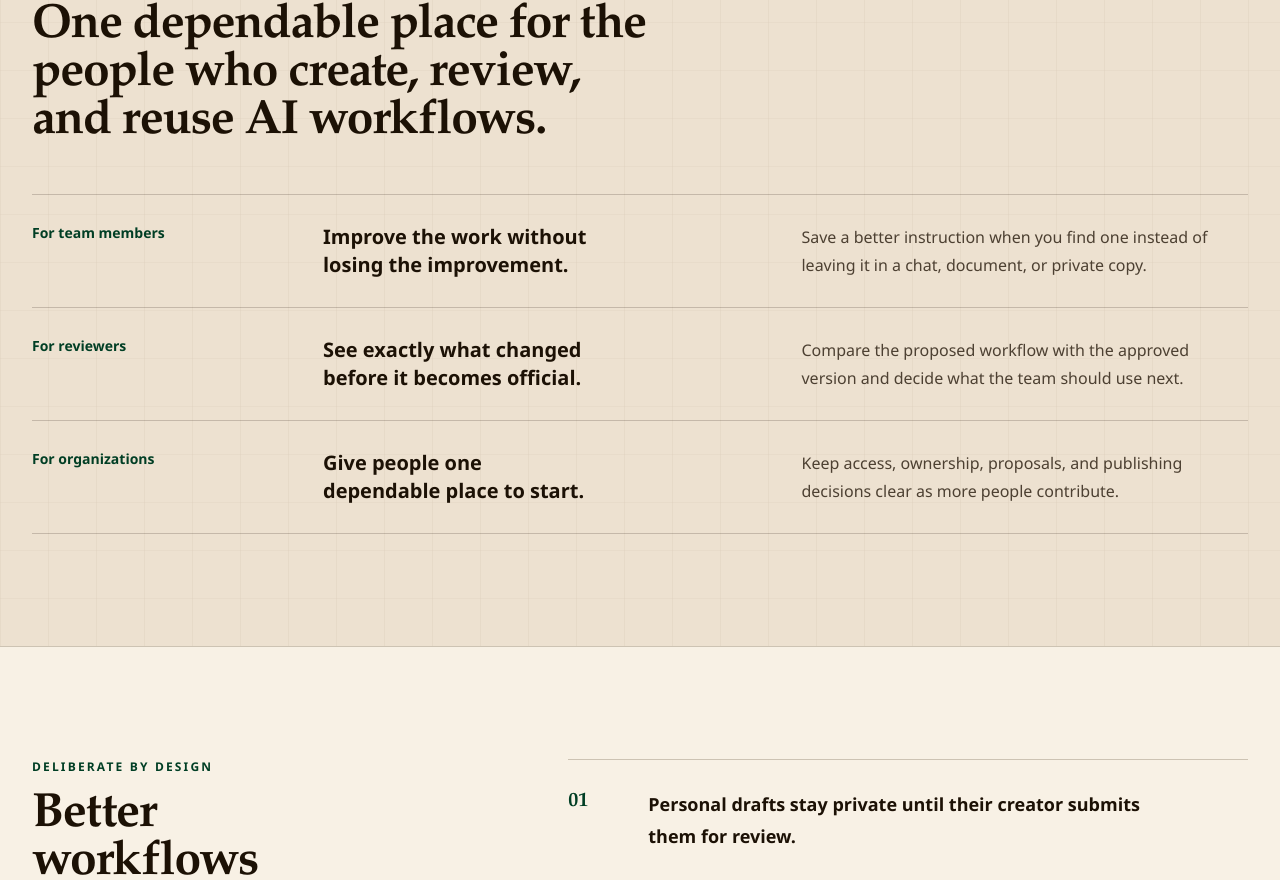
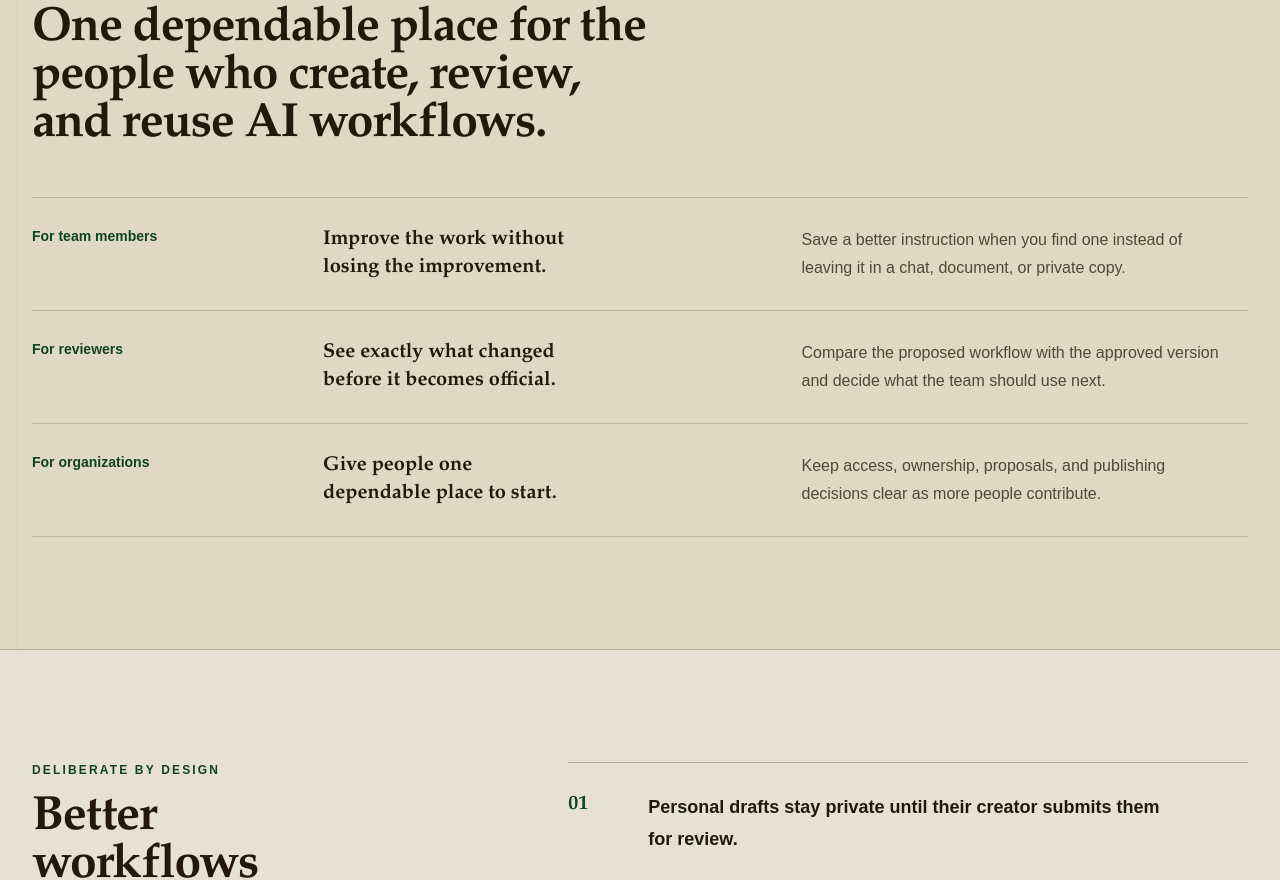
Before and after one commit to weber-stephen/SkillDockyard, a Next.js app: page / in a window 1280 px wide. Shown: the part 1657-2537 px from the top of the page. Built offline with nearby package versions, Linux system fonts and the light colour scheme; no server answers.

Commit message:
Design exploration 04: Paper Trail

```diff
--- a/src/app/globals.css
+++ b/src/app/globals.css
@@ -1,20 +1,20 @@
 @import "tailwindcss";
 
 :root {
-  --background: oklch(0.96 0.018 84);
-  --foreground: oklch(0.19 0.03 70);
-  --panel: oklch(0.985 0.01 84);
-  --primary: oklch(0.32 0.075 159);
-  --primary-foreground: oklch(0.985 0.01 84);
-  --secondary: oklch(0.88 0.035 74);
-  --secondary-foreground: oklch(0.22 0.03 70);
-  --muted: oklch(0.91 0.018 80);
-  --muted-foreground: oklch(0.46 0.025 70);
-  --destructive: oklch(0.55 0.17 28);
-  --destructive-foreground: oklch(0.98 0.01 84);
-  --border: oklch(0.82 0.025 78);
-  --input: oklch(0.82 0.025 78);
-  --ring: oklch(0.52 0.08 159);
+  --background: oklch(0.91 0.018 83);
+  --foreground: oklch(0.22 0.028 62);
+  --panel: oklch(0.975 0.012 83);
+  --primary: oklch(0.34 0.075 153);
+  --primary-foreground: oklch(0.98 0.009 83);
+  --secondary: oklch(0.86 0.035 91);
+  --secondary-foreground: oklch(0.27 0.032 67);
+  --muted: oklch(0.92 0.016 84);
+  --muted-foreground: oklch(0.46 0.027 67);
+  --destructive: oklch(0.46 0.13 27);
+  --destructive-foreground: oklch(0.98 0.009 83);
+  --border: oklch(0.74 0.028 78);
+  --input: oklch(0.68 0.03 74);
+  --ring: oklch(0.49 0.09 153);
 }
 
 @theme inline {
@@ -32,41 +32,118 @@
   --color-border: var(--border);
   --color-input: var(--input);
   --color-ring: var(--ring);
-  --font-sans: "Avenir Next", Avenir, "Segoe UI", sans-serif;
-  --font-display: "Iowan Old Style", "Palatino Linotype", "Book Antiqua", Palatino, Georgia, serif;
+  --font-sans: "Avenir Next", Avenir, sans-serif;
+  --font-display: "Iowan Old Style", "Palatino Linotype", Georgia, serif;
 }
 
-* {
-  box-sizing: border-box;
+* { box-sizing: border-box; }
+html { scroll-behavior: smooth; }
+body {
+  margin: 0;
+  color: var(--foreground);
+  background:
+    linear-gradient(90deg, transparent calc(50% - 39rem), color-mix(in oklch, var(--border), transparent 78%) calc(50% - 39rem), color-mix(in oklch, var(--border), transparent 78%) calc(50% - 39rem + 1px), transparent calc(50% - 39rem + 1px)),
+    var(--background);
 }
 
-body {
-  margin: 0;
-  background:
-    linear-gradient(90deg, color-mix(in oklch, var(--border), transparent 66%) 1px, transparent 1px) 0 0 / 48px 48px,
-    linear-gradient(0deg, color-mix(in oklch, var(--border), transparent 72%) 1px, transparent 1px) 0 0 / 48px 48px,
-    var(--background);
-  color: var(--foreground);
+a { color: inherit; text-decoration: none; }
+code, pre { font-family: "SFMono-Regular", Consolas, monospace; }
+.bg-primary.text-white { color: var(--primary-foreground) !important; }
+.bg-destructive.text-destructive-foreground { color: var(--destructive-foreground) !important; }
+.font-black { font-weight: 700 !important; }
+.rounded-md { border-radius: 0.125rem !important; }
+.rounded-sm { border-radius: 0 !important; }
+
+.app-sidebar {
+  width: 15rem !important;
+  padding-inline: 1.5rem !important;
+  background: var(--panel) !important;
+  border-right: 1px solid var(--border) !important;
+  backdrop-filter: none !important;
+}
+.app-main { padding-left: 15rem !important; }
+.app-sidebar .brand-mark { padding-bottom: 1.5rem; border-bottom: 1px solid var(--border); }
+.app-sidebar .brand-symbol { border-radius: 50% !important; }
+.app-sidebar .sidebar-primary-action { border-radius: 999px !important; }
+.app-sidebar .nav-section h2 { padding-left: 0; font-family: "Iowan Old Style", Georgia, serif; font-style: italic; font-weight: 400; letter-spacing: 0; text-transform: none; }
+.app-sidebar nav a { padding-left: 0; border-bottom: 1px solid transparent; border-radius: 0 !important; }
+.app-sidebar nav a[aria-current="page"] { background: transparent !important; border-bottom-color: var(--primary); color: var(--primary); }
+
+.app-main > div:first-child { background: var(--panel); }
+.app-content {
+  max-width: 84rem;
+  min-height: calc(100dvh - 4rem);
+  padding: clamp(2rem, 4vw, 4.5rem) clamp(1.25rem, 4vw, 5rem) 5rem;
+  background: var(--panel);
+  box-shadow: 0 0 0 1px color-mix(in oklch, var(--border), transparent 28%), 0 1rem 4rem color-mix(in oklch, var(--foreground), transparent 91%);
 }
 
-@layer base {
-  html {
-    scroll-behavior: smooth;
-  }
+main h1,
+main h2,
+main h3 { font-family: "Iowan Old Style", "Palatino Linotype", Georgia, serif; }
 
-  a {
-    color: inherit;
-    text-decoration: none;
-  }
+main header h1 {
+  max-width: 19ch;
+  font-size: clamp(3.1rem, 5.6vw, 6.2rem) !important;
+  font-weight: 600 !important;
+  line-height: 0.93 !important;
+  letter-spacing: -0.045em !important;
+  text-wrap: balance;
+}
+
+.dashboard-hero { grid-template-columns: 1fr !important; }
+.dashboard-hero > div:first-child { display: grid; grid-template-columns: minmax(0, 1fr) auto; align-items: end; column-gap: 2rem; }
+.dashboard-hero > div:first-child > div:nth-child(2) { grid-column: 1 / -1; }
+.dashboard-hero .dashboard-actions { align-self: end; }
+.metric-grid { grid-template-columns: repeat(4, minmax(0, 1fr)) !important; gap: 0 !important; border-top: 1px solid var(--foreground); border-bottom: 1px solid var(--foreground); }
+.metric-card { border: 0 !important; border-right: 1px solid var(--border) !important; background: transparent !important; }
+.metric-card:last-child { border-right: 0 !important; }
+.metric-card > div:last-child { font-family: "Iowan Old Style", Georgia, serif; font-weight: 400 !important; }
+
+.review-spotlight { border-width: 1px 0 !important; background: transparent !important; padding-inline: 0 !important; }
+.version-summary { border: 0 !important; border-left: 1px solid var(--border) !important; background: transparent !important; }
+.lifecycle-steps { gap: 0 !important; border-top: 1px solid var(--border); }
+.lifecycle-step { border: 0 !important; border-right: 1px solid var(--border) !important; background: transparent !important; padding-left: 0 !important; }
+.lifecycle-step + .lifecycle-step { padding-left: 1.25rem !important; }
+
+button, a, input, textarea, select { transition: color 180ms ease, background-color 180ms ease, border-color 180ms ease, transform 180ms ease; }
+button:active, a:active { transform: translateY(1px); }
+:focus-visible { outline: 2px solid var(--ring) !important; outline-offset: 4px; }
+input, textarea, select { background: oklch(0.99 0.006 83) !important; }
+
+table { font-variant-numeric: tabular-nums; }
+thead { border-top: 1px solid var(--foreground); border-bottom: 1px solid var(--foreground); }
+th { font-family: "Iowan Old Style", Georgia, serif; font-size: 0.75rem !important; font-style: italic; letter-spacing: 0 !important; text-transform: none !important; }
+tbody tr:nth-child(even) { background: color-mix(in oklch, var(--muted), transparent 52%); }
+tbody tr:hover { background: var(--secondary) !important; }
+pre { border-left: 3px solid var(--primary); }
+
+@media (max-width: 1023px) {
+  .app-main { padding-left: 0 !important; }
+  .app-content { box-shadow: none; }
+}
+
+@media (max-width: 760px) {
+  .app-content { padding-inline: 1rem; }
+  main header h1 { font-size: clamp(2.65rem, 13vw, 4.2rem) !important; }
+  .dashboard-hero > div:first-child { display: block; }
+  .dashboard-actions { margin-top: 1.25rem; }
+  .metric-grid { grid-template-columns: repeat(2, minmax(0, 1fr)) !important; }
+  .metric-card:nth-child(2) { border-right: 0 !important; }
+  .metric-card:nth-child(-n+2) { border-bottom: 1px solid var(--border) !important; }
+  table thead { display: none; }
+  table, tbody, tr, td { display: block; width: 100%; }
+  tbody tr { padding: 0.9rem 0; border-bottom: 1px solid var(--foreground) !important; }
+  tbody td { display: grid; grid-template-columns: 6.5rem minmax(0, 1fr); gap: 0.75rem; padding: 0.4rem 0 !important; }
+  tbody td::before { color: var(--muted-foreground); font-family: "Iowan Old Style", Georgia, serif; font-size: 0.75rem; font-style: italic; }
+  tbody td:nth-child(1)::before { content: "Skill"; }
+  tbody td:nth-child(2)::before { content: "Relationship"; }
+  tbody td:nth-child(3)::before { content: "Status"; }
+  tbody td:nth-child(4)::before { content: "Current change"; }
+  tbody td:nth-child(5)::before { content: "Updated"; }
 }
 
 @media (prefers-reduced-motion: reduce) {
-  html {
-    scroll-behavior: auto;
-  }
+  html { scroll-behavior: auto; }
+  *, *::before, *::after { transition-duration: 0.01ms !important; }
 }
-
-code,
-pre {
-  font-family: "SFMono-Regular", Consolas, "Liberation Mono", monospace;
-}
--- a/src/app/submit/page.tsx
+++ b/src/app/submit/page.tsx
@@ -28,7 +28,7 @@ export default async function SubmitPage() {
                 <Library className="h-4 w-4" />
               </Link>
             </Button>
-            <Button asChild variant="outline"><Link href="/submit/update">Propose an update<ArrowRight className="h-4 w-4" /></Link></Button>
+            <Button asChild variant="outline"><Link href="/submit/update">Submit an update<ArrowRight className="h-4 w-4" /></Link></Button>
           </div>
         </div>
         <section className="rounded-md border border-border bg-panel p-5">
@@ -38,7 +38,7 @@ export default async function SubmitPage() {
           </div>
           <div className="space-y-4 text-sm leading-6 text-muted-foreground">
             <p>Choose whether to save a private draft or submit a workspace skill for review.</p>
-            <p>Workspace skills stay unpublished until an owner or reviewer explicitly approves them.</p>
+            <p>Workspace skills stay unpublished until an owner or reviewer explicitly publishes them.</p>
             {isDemo ? <p>In the demo, drafts stay in this browser and are never sent to reviewers or teammates.</p> : null}
           </div>
         </section>
--- a/src/app/submit/update/page.tsx
+++ b/src/app/submit/update/page.tsx
@@ -15,8 +15,8 @@ export default async function UpdateSkillPage({ initialArtifactId }: { initialAr
         <div className="space-y-4">
           <Badge variant={isDemo ? "muted" : "success"}>{isDemo ? "Demo mode: try an update" : "Proposed update"}</Badge>
           <div className="space-y-3">
-            <h1 className="max-w-4xl text-4xl font-black leading-[0.95] tracking-normal sm:text-5xl">Propose an update to a skill.</h1>
-            <p className="max-w-2xl text-base leading-7 text-muted-foreground">Choose a skill you can improve, start from its current content, and explain what should change. The published version stays active until approval.</p>
+            <h1 className="max-w-4xl text-4xl font-black leading-[0.95] tracking-normal sm:text-5xl">Submit an update to a skill.</h1>
+            <p className="max-w-2xl text-base leading-7 text-muted-foreground">Choose a skill you can improve, start from its current content, and explain what should change. The published version stays active until a reviewer publishes the update.</p>
           </div>
           <div className="flex flex-wrap gap-3">
             <Button asChild variant="outline"><Link href="/artifacts">Browse Skills<Library className="h-4 w-4" /></Link></Button>
--- a/src/components/app-shell.tsx
+++ b/src/components/app-shell.tsx
@@ -2,7 +2,7 @@
 
 import { usePathname } from "next/navigation";
 import { useState } from "react";
-import { Anchor, Bell, Boxes, ClipboardList, FileDown, Inbox, Menu, Send, Settings2, ShieldCheck, X } from "lucide-react";
+import { Bell, Boxes, ClipboardList, FileDown, GitMerge, Inbox, Menu, Send, Settings2, ShieldCheck, X } from "lucide-react";
 import type { LucideIcon } from "lucide-react";
 import { ProductLink as Link } from "@/components/product-link";
 import { AuthMenu } from "@/components/auth-menu";
@@ -12,27 +12,27 @@ const defaultNavigation: AppNavigationState = { canReview: true, pendingReviewCo
 
 export function AppShell({ children, mode, email, navigation = defaultNavigation }: { children: React.ReactNode; mode: "app" | "demo"; email?: string; navigation?: AppNavigationState }) {
   const [menuOpen, setMenuOpen] = useState(false);
-  return <div className="min-h-screen bg-background text-foreground">
-    <aside className="fixed inset-y-0 left-0 hidden w-64 overflow-y-auto border-r border-border bg-panel/85 px-4 py-5 backdrop-blur lg:block"><Brand /><SidebarContent mode={mode} navigation={navigation} /></aside>
-    <main className="lg:pl-64"><TopBar mode={mode} email={email} navigation={navigation} onOpenMenu={() => setMenuOpen(true)} /><div className="mx-auto max-w-7xl px-4 py-5 sm:px-6 lg:px-10">{children}</div></main>
+  return <div className="app-shell min-h-screen bg-background text-foreground">
+    <aside className="app-sidebar fixed inset-y-0 left-0 hidden w-64 overflow-y-auto border-r border-border bg-panel/85 px-4 py-5 backdrop-blur lg:block"><Brand /><SidebarContent mode={mode} navigation={navigation} /></aside>
+    <main className="app-main lg:pl-64"><TopBar mode={mode} email={email} navigation={navigation} onOpenMenu={() => setMenuOpen(true)} /><div className="app-content mx-auto max-w-7xl px-4 py-5 sm:px-6 lg:px-10">{children}</div></main>
     {menuOpen ? <div className="fixed inset-0 z-50 lg:hidden"><button className="absolute inset-0 bg-foreground/20" aria-label="Close navigation" onClick={() => setMenuOpen(false)} /><section className="relative h-full w-[min(18rem,85vw)] overflow-y-auto border-r border-border bg-panel px-4 py-5 shadow-xl"><div className="mb-8 flex items-center justify-between"><Brand compact onNavigate={() => setMenuOpen(false)} /><button type="button" className="grid h-9 w-9 place-items-center rounded-md hover:bg-muted" onClick={() => setMenuOpen(false)} aria-label="Close navigation"><X className="h-5 w-5" /></button></div><SidebarContent mode={mode} navigation={navigation} onNavigate={() => setMenuOpen(false)} /></section></div> : null}
   </div>;
 }
 
 function Brand({ compact = false, onNavigate }: { compact?: boolean; onNavigate?: () => void }) {
-  return <Link href="/" onClick={onNavigate} className="mb-8 flex items-center gap-3"><span className={`grid place-items-center rounded-md bg-primary text-white ${compact ? "h-9 w-9" : "h-10 w-10"}`}><Anchor className={compact ? "h-4 w-4" : "h-5 w-5"} /></span>{compact ? <span className="font-black">Skill Dockyard</span> : <span><span className="block text-sm font-bold uppercase tracking-[0.18em]">Skill</span><span className="block text-lg font-black leading-none">Dockyard</span></span>}</Link>;
+  return <Link href="/" onClick={onNavigate} className="brand-mark mb-8 flex items-center gap-3"><span className={`brand-symbol grid place-items-center rounded-md bg-primary text-white ${compact ? "h-9 w-9" : "h-10 w-10"}`}><GitMerge className={compact ? "h-4 w-4" : "h-5 w-5"} /></span>{compact ? <span className="font-black">Skill Dockyard</span> : <span><span className="block text-sm font-bold uppercase tracking-[0.18em]">Skill</span><span className="block text-lg font-black leading-none">Dockyard</span></span>}</Link>;
 }
 
 function SidebarContent({ mode, navigation, onNavigate }: { mode: "app" | "demo"; navigation: AppNavigationState; onNavigate?: () => void }) {
   const pathname = usePathname();
   const showReview = mode === "demo" || navigation.canReview;
   const sections: Array<{ label: string; items: Array<{ href: string; label: string; icon: LucideIcon; count?: number }> }> = [
-    { label: "Workspace", items: [{ href: "/", label: "Overview", icon: Boxes }, { href: "/artifacts", label: "Skills", icon: Anchor }] },
+    { label: "Workspace", items: [{ href: "/", label: "Overview", icon: Boxes }, { href: "/artifacts", label: "Skills", icon: GitMerge }] },
     { label: "Work", items: [{ href: "/submissions", label: "My submissions", icon: ClipboardList }, ...(showReview ? [{ href: "/review-queue", label: "Submissions to review", icon: ShieldCheck, count: navigation.pendingReviewCount }] : [])] },
-    { label: "Access", items: [{ href: "/invites", label: "Invites", icon: Inbox, count: navigation.pendingInviteCount }] },
-    { label: "Administration", items: [{ href: "/settings", label: "Workspace settings", icon: Settings2 }, { href: "/exports", label: "Export inventory", icon: FileDown }] }
+    { label: "Access", items: [{ href: "/invites", label: "Invitations", icon: Inbox, count: navigation.pendingInviteCount }] },
+    { label: "Administration", items: [{ href: "/settings", label: "Workspace settings", icon: Settings2 }, { href: "/exports", label: "Export skill list", icon: FileDown }] }
   ];
-  return <div className="space-y-7"><Link href="/submit" onClick={onNavigate} className="flex h-10 items-center justify-center gap-2 rounded-md bg-primary px-4 text-sm font-semibold text-white transition-colors hover:bg-primary/90 focus-visible:outline-none focus-visible:ring-2 focus-visible:ring-ring"><Send className="h-4 w-4" />Add skill</Link><nav aria-label="Primary navigation" className="space-y-6">{sections.map((section) => <div key={section.label}><h2 className="mb-2 px-3 text-[11px] font-bold uppercase tracking-[0.16em] text-muted-foreground">{section.label}</h2><div className="space-y-1">{section.items.map((item) => <NavigationLink key={item.href} {...item} pathname={pathname} onNavigate={onNavigate} />)}</div></div>)}</nav></div>;
+  return <div className="sidebar-content space-y-7"><Link href="/submit" onClick={onNavigate} className="sidebar-primary-action flex h-10 items-center justify-center gap-2 rounded-md bg-primary px-4 text-sm font-semibold text-white transition-colors hover:bg-primary/90 focus-visible:outline-none focus-visible:ring-2 focus-visible:ring-ring"><Send className="h-4 w-4" />Add skill</Link><nav aria-label="Primary navigation" className="primary-navigation space-y-6">{sections.map((section) => <div className="nav-section" key={section.label}><h2 className="mb-2 px-3 text-[11px] font-bold uppercase tracking-[0.16em] text-muted-foreground">{section.label}</h2><div className="nav-items space-y-1">{section.items.map((item) => <NavigationLink key={item.href} {...item} pathname={pathname} onNavigate={onNavigate} />)}</div></div>)}</nav></div>;
 }
 
 function NavigationLink({ href, label, icon: Icon, count = 0, pathname, onNavigate }: { href: string; label: string; icon: LucideIcon; count?: number; pathname: string; onNavigate?: () => void }) {
--- a/src/components/artifact-table.tsx
+++ b/src/components/artifact-table.tsx
@@ -45,7 +45,7 @@ export function ArtifactTable({ artifacts }: { artifacts: Artifact[] }) {
     <section className="space-y-4">
       <div className="flex flex-col gap-3 sm:flex-row sm:items-center sm:justify-between">
         <div>
-          <h2 className="text-xl font-black">Your Skill Library</h2>
+          <h2 className="text-xl font-black">Skills in this workspace</h2>
           <p className="text-sm text-muted-foreground">Skills you created, workspace skills, and skills shared with you.</p>
         </div>
         <div className="flex w-full flex-col gap-3 sm:w-auto sm:flex-row">
@@ -57,7 +57,7 @@ export function ArtifactTable({ artifacts }: { artifacts: Artifact[] }) {
           </Button>
           <Button asChild variant="outline">
             <Link href="/submit/update">
-              Propose an update
+              Submit an update
               <GitCompareArrows className="h-4 w-4" />
             </Link>
           </Button>
--- a/src/components/submission-form.tsx
+++ b/src/components/submission-form.tsx
@@ -181,7 +181,7 @@ export function SubmissionForm({ mode, artifacts, artifactDetails, options, isDe
                 selected={visibility === "workspace"}
                 onSelect={() => setVisibility("workspace")}
                 title="Workspace skill"
-                body="A workspace owner or reviewer must approve it before teammates can use it."
+                body="A workspace owner or reviewer must publish it before teammates can use it."
               />
             </div>
           </fieldset>
--- a/src/lib/sharing.ts
+++ b/src/lib/sharing.ts
@@ -16,7 +16,7 @@ const sharingViews: Record<SharingStatus, Omit<SharingStatusView, "status">> = {
     description: "This copy matches the shared version."
   },
   improvement_available: {
-    label: "Improvement available",
+    label: "Update awaiting review",
     shortLabel: "Improvement",
     description: "This copy has changes that can be preserved for the team."
   },
@@ -76,7 +76,7 @@ export function mapArtifactStatusToSharingLabel(status: ArtifactStatus) {
   const labels: Record<ArtifactStatus, string> = {
     approved: "Published",
     deprecated: "Archived",
-    needs_reapproval: "Improvement available",
+    needs_reapproval: "Update awaiting review",
     unreviewed: "New skill"
   };
   return labels[status];
```
Also changed, not shown: src/components/dashboard-page.tsx (+53 -5 lines), src/components/proposal-table.tsx (+1 -1 lines), 2 other files (tests, documents, lock files or other folders).
